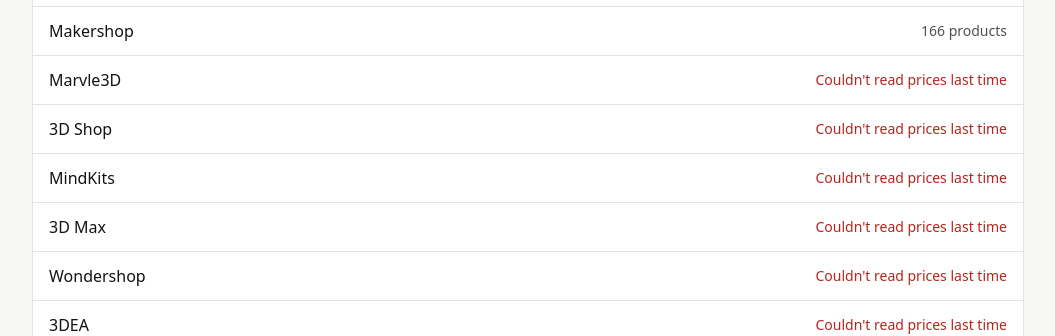
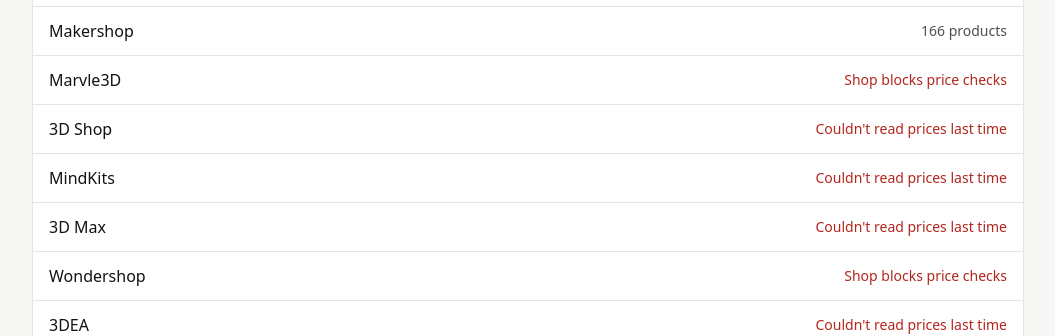
Before and after one commit to daryljohncox/KlipperBackupK1c, a Next.js app in the folder shop/: page /shops in a window 1280 px wide. Shown: the part 296-632 px from the top of the page, without its empty margins (112-1167 px from the left). Built offline with nearby package versions, Linux system fonts and the light colour scheme.

Commit message:
Say when a shop blocks price checks
Co-Authored-By: Claude Opus 5.5 (1M context) <noreply@anthropic.com>
Claude-Session: https://claude.ai/code/session_017qrKmwmn3rEjpv3V1D5LHf

```diff
--- a/shop/src/app/shops/page.tsx
+++ b/shop/src/app/shops/page.tsx
@@ -20,7 +20,9 @@ export default function ShopsPage() {
               ? "Waiting for first collection"
               : s.ok
                 ? `${s.listings} products`
-                : "Couldn't read prices last time";
+                : s.error?.includes("HTTP 403")
+                  ? "Shop blocks price checks"
+                  : "Couldn't read prices last time";
           return (
             <li key={shop.id} className="flex items-center justify-between gap-3 px-4 py-3">
               <a href={shop.url} target="_blank" rel="noopener noreferrer" className="font-medium hover:underline">
```
